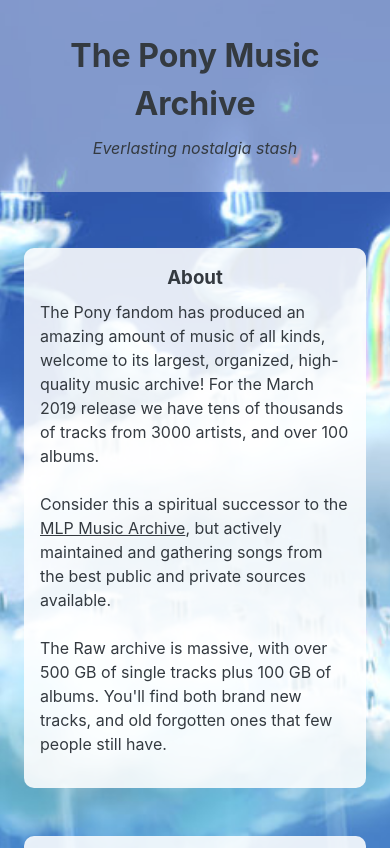
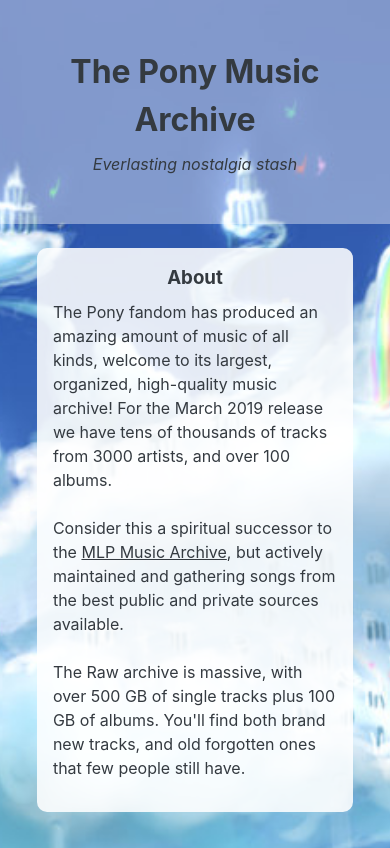
Before and after one commit to htnyquist/ponemusic.net, a website built with webpack: page dist/index.html in a window 390 px wide. Shown: the top 848 px of the page. Built offline with nearby package versions, Linux system fonts and the light colour scheme; some packages are replaced by stand-ins of ours.

Commit message:
Tweak SCSS to improve responsiveness

```diff
--- a/src/css/_content.scss
+++ b/src/css/_content.scss
@@ -1,6 +1,5 @@
 body {
   @extend .text-dark;
-
   background-color: #fcfcfc;
 }
 
@@ -17,6 +16,20 @@
   background-color: rgba(255, 255, 255, 0.87);
   border-radius: 10px;
   text-align: left;
+
+  // We flex the contents mainly so we can push the download form to the bottom of its box
+  display: flex;
+  flex-flow: column;
+
+  // Allow comfortable two column layout
+  flex: 0 0 35%;
+  max-width: 35%;
+
+  // Force one column layout on narrow screens
+  @media only screen and (max-width: 760px) {
+    flex: 0 0 85%;
+    max-width: 85%;
+  }
 
   h3 {
     text-align: center;
@@ -36,10 +49,11 @@
 }
 
 #title {
-  padding: 2rem;
-  margin-bottom: 2rem;
-  text-align: center;
   background-color: rgba(255, 255, 255, 0.4);
+}
+
+#download-form {
+  margin-top: auto;
 }
 
 #footer {
--- a/src/css/_slider.scss
+++ b/src/css/_slider.scss
@@ -69,6 +69,7 @@
 }
 
 .slider-labels {
+  font-size: 0.85rem;
   margin-top: 10px;
   color: #909090;
 
--- a/src/css/index.scss
+++ b/src/css/index.scss
@@ -9,6 +9,7 @@
 // Optionals
 @import "~bootstrap/scss/reboot";
 @import "~bootstrap/scss/grid";
+@import "~bootstrap/scss/utilities/flex";
 @import "~bootstrap/scss/utilities/spacing";
 @import "~bootstrap/scss/utilities/text";
 @import "~bootstrap/scss/buttons";
```
Also changed, not shown: dist/index.html.
